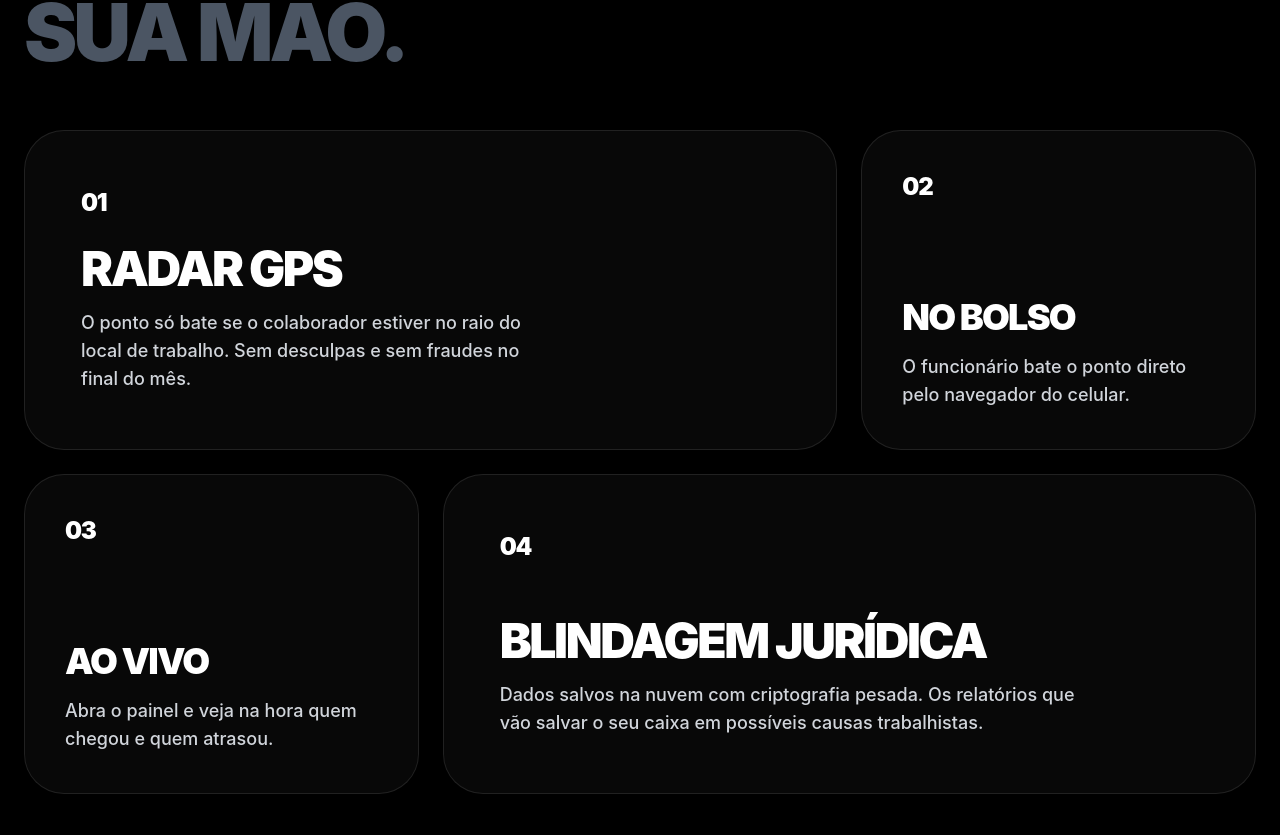
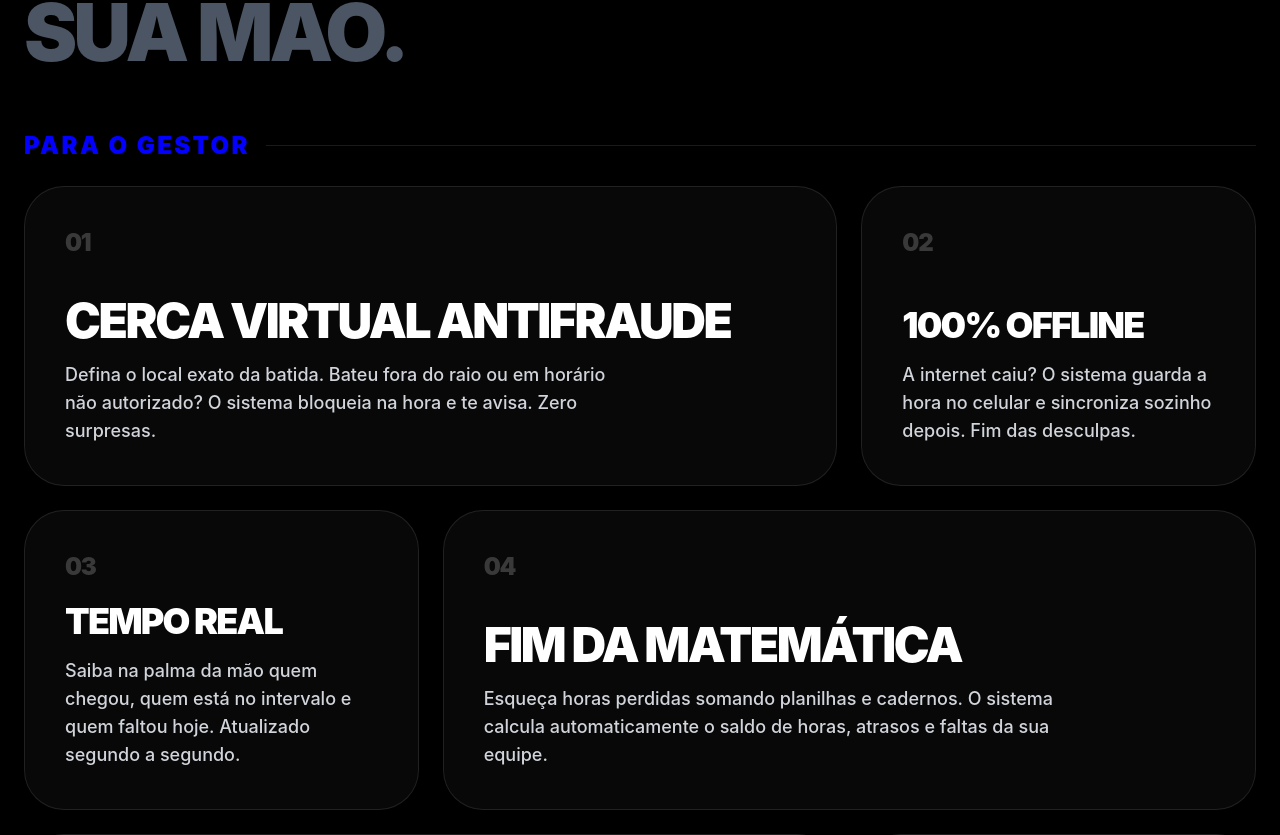
Before and after one commit to jaderksant/dotweblp, a React (Vite) app: page / in a window 1280 px wide. Shown: the part 1930-2765 px from the top of the page. Built offline with nearby package versions, Linux system fonts and the light colour scheme.

Commit message:
dotweb-lp

```diff
--- a/src/Home.tsx
+++ b/src/Home.tsx
@@ -5,7 +5,6 @@ import {
 } from '@phosphor-icons/react';
 import mkDotInterface from './assets/mk-dotinterface.png';
 
-// 1. ADICIONADO O COMANDO "irParaTrabalhe" NA LINHA ABAIXO
 export default function Home({ irParaTeste, irParaPrivacidade, irParaTermos, irParaTrabalhe }: { irParaTeste: () => void, irParaPrivacidade: () => void, irParaTermos: () => void, irParaTrabalhe: () => void }) {
   const [scrollProgress, setScrollProgress] = useState(0);
   const [activeFeature, setActiveFeature] = useState<number | null>(null);
@@ -282,7 +281,7 @@ export default function Home({ irParaTeste, irParaPrivacidade, irParaTermos, irP
         </div>
       </section>
 
-      {/* BENTO GRID */}
+      {/* BENTO GRID (SISTEMA DE FEATURES COMPLETO) */}
       <section id="sistema" className="py-16 sm:py-24 md:py-32 px-4 md:px-6 bg-black relative z-10">
         <div className="max-w-7xl mx-auto">
           <div className="mb-10 sm:mb-12 md:mb-16 text-center md:text-left">
@@ -291,31 +290,106 @@ export default function Home({ irParaTeste, irParaPrivacidade, irParaTermos, irP
             </h2>
           </div>
 
-          <div className="grid grid-cols-1 md:grid-cols-3 gap-4 md:gap-6 auto-rows-[minmax(280px,auto)] md:auto-rows-[320px]">
-            <div className="md:col-span-2 anime-shine-card rounded-[24px] sm:rounded-[30px] md:rounded-[40px] p-6 sm:p-8 md:p-14 relative group flex flex-col justify-end">
-              <span className="text-white font-black text-lg sm:text-xl md:text-2xl tracking-tighter mb-auto block">01</span>
-              <h3 className="text-2xl sm:text-3xl md:text-5xl font-black uppercase tracking-tighter mb-2 sm:mb-3 md:mb-4 text-white mt-8 md:mt-0">Radar GPS</h3>
-              <p className="text-gray-300 font-medium text-sm sm:text-base md:text-lg max-w-md relative z-10">O ponto só bate se o colaborador estiver no raio do local de trabalho. Sem desculpas e sem fraudes no final do mês.</p>
+          {/* DIVISÃO: GESTOR */}
+          <div className="mb-6 flex items-center gap-4">
+            <h3 className="text-xl md:text-2xl font-black text-[#0400FF] uppercase tracking-widest">Para o Gestor</h3>
+            <div className="h-px bg-white/10 flex-1"></div>
+          </div>
+
+          <div className="grid grid-cols-1 md:grid-cols-3 gap-4 md:gap-6 auto-rows-[minmax(280px,auto)] md:auto-rows-[300px] mb-16">
+            {/* Card 1 - Span 2 */}
+            <div className="md:col-span-2 anime-shine-card rounded-[24px] sm:rounded-[30px] md:rounded-[40px] p-6 sm:p-8 md:p-10 relative group flex flex-col justify-end">
+               <span className="text-white/20 font-black text-lg sm:text-xl md:text-2xl tracking-tighter mb-auto block">01</span>
+               <h3 className="text-2xl sm:text-3xl md:text-5xl font-black uppercase tracking-tighter mb-2 sm:mb-3 md:mb-4 text-white mt-8 md:mt-0">Cerca Virtual Antifraude</h3>
+               <p className="text-gray-300 font-medium text-sm sm:text-base md:text-lg max-w-xl relative z-10">Defina o local exato da batida. Bateu fora do raio ou em horário não autorizado? O sistema bloqueia na hora e te avisa. Zero surpresas.</p>
             </div>
 
+            {/* Card 2 - Span 1 */}
             <div className="anime-shine-card rounded-[24px] sm:rounded-[30px] md:rounded-[40px] p-6 sm:p-8 md:p-10 relative group flex flex-col justify-end">
-              <span className="text-white font-black text-lg sm:text-xl md:text-2xl tracking-tighter mb-auto block">02</span>
-              <h3 className="text-2xl sm:text-3xl md:text-4xl font-black uppercase tracking-tighter mb-2 sm:mb-3 md:mb-4 mt-8 md:mt-0 text-white">No Bolso</h3>
-              <p className="text-gray-300 font-medium text-sm sm:text-base md:text-lg relative z-10 leading-snug">O funcionário bate o ponto direto pelo navegador do celular.</p>
+               <span className="text-white/20 font-black text-lg sm:text-xl md:text-2xl tracking-tighter mb-auto block">02</span>
+               <h3 className="text-2xl sm:text-3xl md:text-4xl font-black uppercase tracking-tighter mb-2 sm:mb-3 md:mb-4 text-white mt-8 md:mt-0">100% Offline</h3>
+               <p className="text-gray-300 font-medium text-sm sm:text-base md:text-lg relative z-10 leading-snug">A internet caiu? O sistema guarda a hora no celular e sincroniza sozinho depois. Fim das desculpas.</p>
             </div>
 
+            {/* Card 3 - Span 1 */}
             <div className="anime-shine-card rounded-[24px] sm:rounded-[30px] md:rounded-[40px] p-6 sm:p-8 md:p-10 relative group flex flex-col justify-end">
-              <span className="text-white font-black text-lg sm:text-xl md:text-2xl tracking-tighter mb-auto block">03</span>
-              <h3 className="text-2xl sm:text-3xl md:text-4xl font-black uppercase tracking-tighter mb-2 sm:mb-3 md:mb-4 mt-8 md:mt-0 text-white">Ao Vivo</h3>
-              <p className="text-gray-300 font-medium text-sm sm:text-base md:text-lg relative z-10 leading-snug">Abra o painel e veja na hora quem chegou e quem atrasou.</p>
+               <span className="text-white/20 font-black text-lg sm:text-xl md:text-2xl tracking-tighter mb-auto block">03</span>
+               <h3 className="text-2xl sm:text-3xl md:text-4xl font-black uppercase tracking-tighter mb-2 sm:mb-3 md:mb-4 text-white mt-8 md:mt-0">Tempo Real</h3>
+               <p className="text-gray-300 font-medium text-sm sm:text-base md:text-lg relative z-10 leading-snug">Saiba na palma da mão quem chegou, quem está no intervalo e quem faltou hoje. Atualizado segundo a segundo.</p>
             </div>
 
-            <div className="md:col-span-2 anime-shine-card rounded-[24px] sm:rounded-[30px] md:rounded-[40px] p-6 sm:p-8 md:p-14 relative group flex flex-col justify-end">
-              <span className="text-white font-black text-lg sm:text-xl md:text-2xl tracking-tighter mb-auto block">04</span>
-              <h3 className="text-2xl sm:text-3xl md:text-5xl font-black uppercase tracking-tighter mb-2 sm:mb-3 md:mb-4 text-white mt-8 md:mt-0">Blindagem Jurídica</h3>
-              <p className="text-gray-300 font-medium text-sm sm:text-base md:text-lg max-w-xl relative z-10">Dados salvos na nuvem com criptografia pesada. Os relatórios que vão salvar o seu caixa em possíveis causas trabalhistas.</p>
+            {/* Card 4 - Span 2 */}
+            <div className="md:col-span-2 anime-shine-card rounded-[24px] sm:rounded-[30px] md:rounded-[40px] p-6 sm:p-8 md:p-10 relative group flex flex-col justify-end">
+               <span className="text-white/20 font-black text-lg sm:text-xl md:text-2xl tracking-tighter mb-auto block">04</span>
+               <h3 className="text-2xl sm:text-3xl md:text-5xl font-black uppercase tracking-tighter mb-2 sm:mb-3 md:mb-4 text-white mt-8 md:mt-0">Fim da Matemática</h3>
+               <p className="text-gray-300 font-medium text-sm sm:text-base md:text-lg max-w-xl relative z-10">Esqueça horas perdidas somando planilhas e cadernos. O sistema calcula automaticamente o saldo de horas, atrasos e faltas da sua equipe.</p>
+            </div>
+
+            {/* Card 5 - Span 2 */}
+            <div className="md:col-span-2 anime-shine-card rounded-[24px] sm:rounded-[30px] md:rounded-[40px] p-6 sm:p-8 md:p-10 relative group flex flex-col justify-end">
+               <span className="text-white/20 font-black text-lg sm:text-xl md:text-2xl tracking-tighter mb-auto block">05</span>
+               <h3 className="text-2xl sm:text-3xl md:text-5xl font-black uppercase tracking-tighter mb-2 sm:mb-3 md:mb-4 text-white mt-8 md:mt-0">Assinatura Digital</h3>
+               <p className="text-gray-300 font-medium text-sm sm:text-base md:text-lg max-w-xl relative z-10">Fechamento em 1 clique: envie o espelho direto para o app e receba a assinatura da equipe na mesma hora. Sem imprimir papel.</p>
+            </div>
+
+            {/* Card 6 - Span 1 */}
+            <div className="anime-shine-card rounded-[24px] sm:rounded-[30px] md:rounded-[40px] p-6 sm:p-8 md:p-10 relative group flex flex-col justify-end">
+               <span className="text-white/20 font-black text-lg sm:text-xl md:text-2xl tracking-tighter mb-auto block">06</span>
+               <h3 className="text-xl sm:text-2xl md:text-3xl font-black uppercase tracking-tighter mb-2 sm:mb-3 md:mb-4 text-white mt-8 md:mt-0">Atestados</h3>
+               <p className="text-gray-300 font-medium text-sm sm:text-base md:text-lg relative z-10 leading-snug">Foto do atestado via app para você aprovar. Adeus mensagens perdidas no WhatsApp.</p>
+            </div>
+
+            {/* Card 7 - Span 1 */}
+            <div className="anime-shine-card rounded-[24px] sm:rounded-[30px] md:rounded-[40px] p-6 sm:p-8 md:p-10 relative group flex flex-col justify-end">
+               <span className="text-white/20 font-black text-lg sm:text-xl md:text-2xl tracking-tighter mb-auto block">07</span>
+               <h3 className="text-xl sm:text-2xl md:text-3xl font-black uppercase tracking-tighter mb-2 sm:mb-3 md:mb-4 text-white mt-8 md:mt-0">Auditoria Invisível</h3>
+               <p className="text-gray-300 font-medium text-sm sm:text-base md:text-lg relative z-10 leading-snug">Ajustou o ponto? O sistema grava um rastro transparente, blindando sua empresa juridicamente.</p>
+            </div>
+
+            {/* Card 8 - Span 1 */}
+            <div className="anime-shine-card rounded-[24px] sm:rounded-[30px] md:rounded-[40px] p-6 sm:p-8 md:p-10 relative group flex flex-col justify-end">
+               <span className="text-white/20 font-black text-lg sm:text-xl md:text-2xl tracking-tighter mb-auto block">08</span>
+               <h3 className="text-xl sm:text-2xl md:text-3xl font-black uppercase tracking-tighter mb-2 sm:mb-3 md:mb-4 text-white mt-8 md:mt-0">Comunicados</h3>
+               <p className="text-gray-300 font-medium text-sm sm:text-base md:text-lg relative z-10 leading-snug">Envie avisos e saiba quem leu e a que horas leu. O fim do "eu não vi no grupo".</p>
+            </div>
+
+            {/* Card 9 - Span 1 */}
+            <div className="anime-shine-card rounded-[24px] sm:rounded-[30px] md:rounded-[40px] p-6 sm:p-8 md:p-10 relative group flex flex-col justify-end">
+               <span className="text-white/20 font-black text-lg sm:text-xl md:text-2xl tracking-tighter mb-auto block">09</span>
+               <h3 className="text-xl sm:text-2xl md:text-3xl font-black uppercase tracking-tighter mb-2 sm:mb-3 md:mb-4 text-white mt-8 md:mt-0">Info a 1 Clique</h3>
+               <p className="text-gray-300 font-medium text-sm sm:text-base md:text-lg relative z-10 leading-snug">Tenha dados de admissão e até a chave PIX dos funcionários centralizados para o pagamento.</p>
             </div>
           </div>
+
+          {/* DIVISÃO: COLABORADOR */}
+          <div className="mb-6 flex items-center gap-4">
+            <h3 className="text-xl md:text-2xl font-black text-[#0400FF] uppercase tracking-widest">Para a Equipe</h3>
+            <div className="h-px bg-white/10 flex-1"></div>
+          </div>
+
+          <div className="grid grid-cols-1 md:grid-cols-3 gap-4 md:gap-6 auto-rows-[minmax(250px,auto)] md:auto-rows-[280px]">
+            {/* Card 10 - Span 1 */}
+            <div className="anime-shine-card rounded-[24px] sm:rounded-[30px] md:rounded-[40px] p-6 sm:p-8 md:p-10 relative group flex flex-col justify-end">
+               <span className="text-white/20 font-black text-lg sm:text-xl md:text-2xl tracking-tighter mb-auto block">10</span>
+               <h3 className="text-xl sm:text-2xl md:text-3xl font-black uppercase tracking-tighter mb-2 sm:mb-3 md:mb-4 text-white mt-8 md:mt-0">Direto ao Ponto</h3>
+               <p className="text-gray-300 font-medium text-sm sm:text-base relative z-10 leading-snug">App super leve, não trava o celular e é fácil de usar. Bater o ponto leva literalmente 1 segundo.</p>
+            </div>
+
+            {/* Card 11 - Span 1 */}
+            <div className="anime-shine-card rounded-[24px] sm:rounded-[30px] md:rounded-[40px] p-6 sm:p-8 md:p-10 relative group flex flex-col justify-end">
+               <span className="text-white/20 font-black text-lg sm:text-xl md:text-2xl tracking-tighter mb-auto block">11</span>
+               <h3 className="text-xl sm:text-2xl md:text-3xl font-black uppercase tracking-tighter mb-2 sm:mb-3 md:mb-4 text-white mt-8 md:mt-0">Fim das Dúvidas</h3>
+               <p className="text-gray-300 font-medium text-sm sm:text-base relative z-10 leading-snug">O próprio funcionário acompanha suas horas no celular, diminuindo perguntas no seu ouvido.</p>
+            </div>
+
+            {/* Card 12 - Span 1 */}
+            <div className="anime-shine-card rounded-[24px] sm:rounded-[30px] md:rounded-[40px] p-6 sm:p-8 md:p-10 relative group flex flex-col justify-end">
+               <span className="text-white/20 font-black text-lg sm:text-xl md:text-2xl tracking-tighter mb-auto block">12</span>
+               <h3 className="text-xl sm:text-2xl md:text-3xl font-black uppercase tracking-tighter mb-2 sm:mb-3 md:mb-4 text-white mt-8 md:mt-0">Privacidade 100%</h3>
+               <p className="text-gray-300 font-medium text-sm sm:text-base relative z-10 leading-snug">O GPS só é ativado no momento exato em que o botão é apertado. Fora disso, privacidade total.</p>
+            </div>
+          </div>
+
         </div>
       </section>
 
@@ -469,7 +543,6 @@ export default function Home({ irParaTeste, irParaPrivacidade, irParaTermos, irP
             <h4 className="font-black text-black uppercase tracking-widest text-[9px] sm:text-[10px] md:text-xs mb-3 sm:mb-4 md:mb-6">Produto</h4>
             <ul className="space-y-2 sm:space-y-3 font-bold text-[11px] sm:text-xs md:text-sm text-gray-500">
               <li><a href="#sistema" className="hover:text-[#0400FF] hover:underline transition-all">Como Funciona</a></li>
-              {/* O LINK DO APP MOBILE FOI REMOVIDO DAQUI */}
               <li><button onClick={irParaTeste} className="hover:text-[#0400FF] hover:underline transition-all text-left">Testar Sistema</button></li>
             </ul>
           </div>
@@ -488,7 +561,6 @@ export default function Home({ irParaTeste, irParaPrivacidade, irParaTermos, irP
             <h4 className="font-black text-black uppercase tracking-widest text-[9px] sm:text-[10px] md:text-xs mb-3 sm:mb-4 md:mb-6">A Empresa</h4>
             <ul className="space-y-2 sm:space-y-3 font-bold text-[11px] sm:text-xs md:text-sm text-gray-500">
               <li><a href={linkWhatsTeste} target="_blank" rel="noreferrer" className="hover:text-[#0400FF] hover:underline transition-all">Fale com a gente</a></li>
-              {/* O BOTÃO DO TRABALHE CONOSCO FOI ADICIONADO AQUI */}
               <li><button onClick={irParaTrabalhe} className="hover:text-[#0400FF] hover:underline transition-all text-left">Trabalhe Conosco</button></li>
               <li><button onClick={irParaTermos} className="hover:text-[#0400FF] hover:underline transition-all text-left">Termos de Uso</button></li>
               <li><button onClick={irParaPrivacidade} className="hover:text-[#0400FF] hover:underline transition-all text-left">Privacidade</button></li>
```
